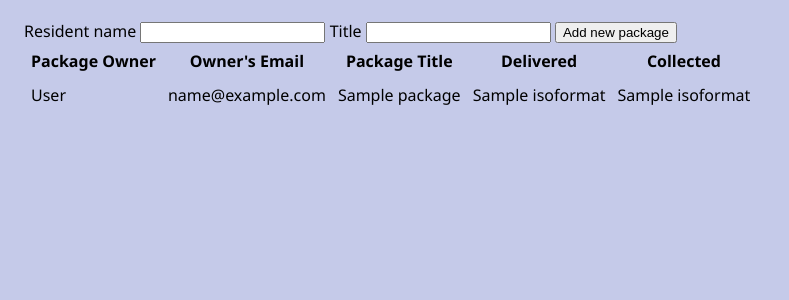
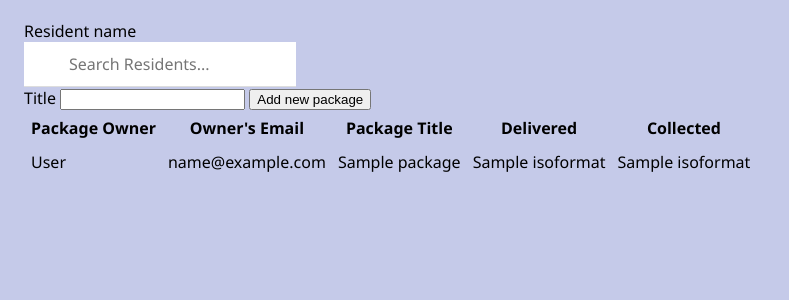
Before and after one commit to Andrey-Kachow/MmmmBoxes, a Flask app: page /officer/overview in a window 1280 px wide. Shown: the part 69-369 px from the top of the page, without its empty margins (0-789 px from the left). Run offline with Flask 2, Linux system fonts and the light colour scheme; the visitor is signed in with stand-in values (Sample User, id 1); a database or web service that is not in the repository returns one stand-in record (values such as "Sample title"); some libraries are stand-ins or nearby versions.

Commit message:
[feat/ap4220] dropdown feature implemented but requires stypling

```diff
--- a/app/main/officer.py
+++ b/app/main/officer.py
@@ -23,7 +23,13 @@ def utility_processor():
     def get_package_list():
         return db.get_all_packages(current_app.db_conn)
 
-    return dict(get_package_list=get_package_list)
+    def get_all_resident_names():
+        return []
+
+    return dict(
+        get_package_list=get_package_list,
+        get_all_resident_names=get_all_resident_names
+    )
 
 
 @bp.route("/overview", methods=["GET", "POST"])
--- a/app/static/officer.js
+++ b/app/static/officer.js
@@ -1,23 +1,25 @@
-/* When the user clicks on the button,
-toggle between hiding and showing the dropdown content */
-function myFunction() {
-  document.getElementById("myDropdown").classList.toggle("show");
+function showResidents() {
+  document.getElementById("dropdown_residents").style.display = 'block'
 }
 
-function filterFunction() {
-  var input, filter, ul, li, a, i;
-  input = document.getElementById("myInput");
-  filter = input.value.toUpperCase();
-  div = document.getElementById("myDropdown");
-  a = div.getElementsByTagName("a");
-  for (i = 0; i < a.length; i++) {
-    txtValue = a[i].textContent || a[i].innerText;
-    if (txtValue.toUpperCase().indexOf(filter) > -1) {
-      a[i].style.display = "";
-    } else {
-      a[i].style.display = "none";
-    }
-  }
+function hideResidents() {
+  document.getElementById("dropdown_residents").style.display = 'none'
 }
 
-alert("test")
+function selectResidentName(name) {
+  document.getElementById("resident_name_inp").value = name
+}
+
+function filterResidents() {
+  const input = document.getElementById("resident_name_inp")
+  const filter = input.value.toLowerCase()
+  const buttons = document.getElementById("dropdown_residents").getElementsByTagName("button")
+  Object.values(buttons).forEach((button, i) => {
+    const text = button.textContent
+    if (text.toLowerCase().indexOf(filter) > -1) {
+      button.style.display = ""
+    } else {
+      button.style.display = "none"
+    }
+  });
+}
--- a/app/templates/officer/overview.html
+++ b/app/templates/officer/overview.html
@@ -7,6 +7,43 @@
 
 {% block local_style %}
   <link rel="stylesheet" href="{{ url_for('static', filename='overview.css') }}">
+  <style>
+
+#resident_name_inp {
+  box-sizing: border-box;
+  font-size: 16px;
+  padding: 14px 20px 12px 45px;
+  border: none;
+  border-bottom: 1px solid #ddd;
+}
+
+#resident_name_inp:focus {outline: 3px solid #ddd;}
+
+.dropdown {
+  position: relative;
+  display: inline-block;
+}
+
+.dropdown-content {
+  display: none;
+  position: absolute;
+  background-color: #f6f6f6;
+  min-width: 230px;
+  overflow: auto;
+  border: 1px solid #ddd;
+  z-index: 1;
+}
+
+.dropdown-content button {
+  color: black;
+  padding: 12px 16px;
+  text-decoration: none;
+  display: block;
+}
+
+.dropdown button:hover {background-color: #ddd;}
+
+  </style>
 {% endblock %}
 
 
@@ -14,7 +51,27 @@
 
 <form method="post">
   <label for="resident_name">Resident name</label>
-  <input name="resident_name" id="resident_name" required>
+
+  <div class="dropdown_input_div">
+    <input
+      name="resident_name"
+      type="text"
+      placeholder="Search Residents..."
+      id="resident_name_inp"
+      onfocus="showResidents()"
+      onfocusout="hideResidents()"
+      onkeyup="filterResidents()"
+      required>
+    <div id="dropdown_residents" class="dropdown-content">
+      <button type="button" onclick="selectResidentName('alex')">alex</button>
+      <button type="button" onclick="selectResidentName('jake')">jake</button>
+      <button type="button" onclick="selectResidentName('evgen')">evgen</button>
+      <!-- {% for name in get_all_resident_names() %}
+        <button type="button" onclick="selectResidentName('{{ name }}')">{{ name }}</button>
+      {% endfor %} -->
+    </div>
+  </div>
+
   <label for="package_title">Title</label>
   <input name="package_title" id="package_title" required>
   <input type="submit" value="Add new package">
```
